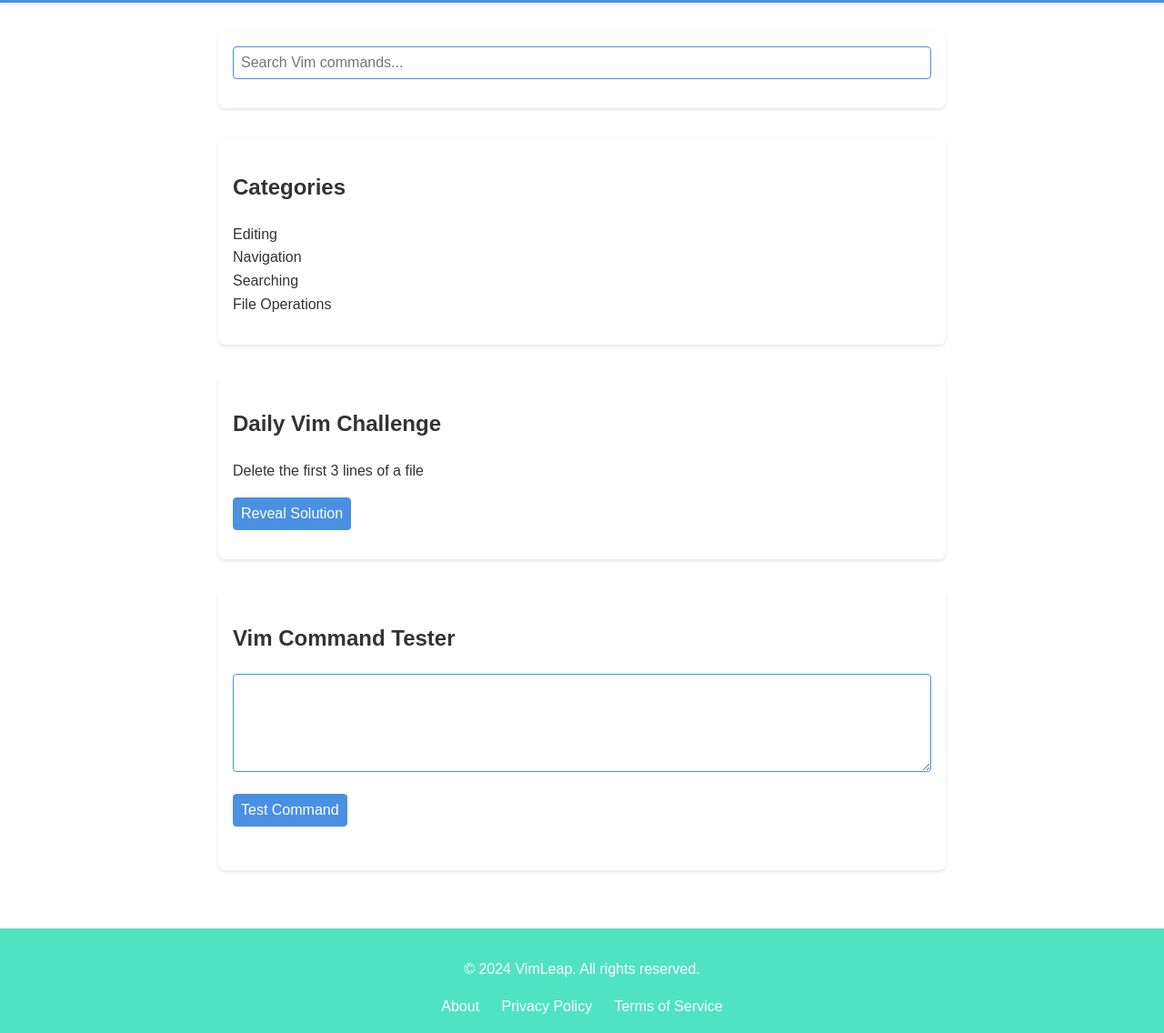
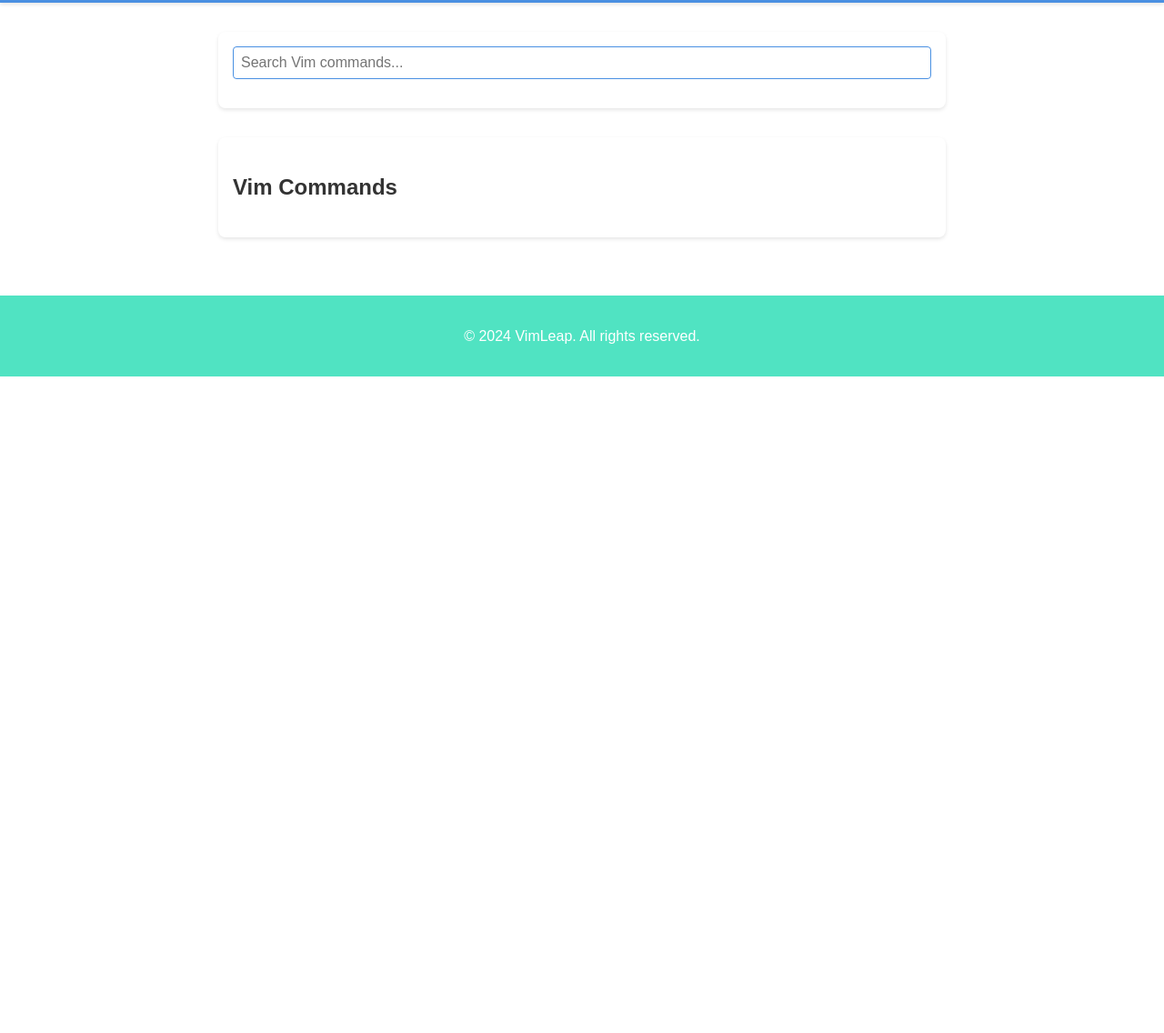
Before and after one commit to Mohamed-AH/VimLeap, a plain HTML site: page index.html in a window 1280 px wide. Shown: the part 196-1332 px from the top of the page at 91% size. After the commit the page ends 800 px from the top, so only its background shows below. Drawn offline with Linux system fonts and the light colour scheme.

Commit message:
Update index.html

```diff
--- a/index.html
+++ b/index.html
@@ -5,7 +5,7 @@
     <meta name="viewport" content="width=device-width, initial-scale=1.0">
     <title>VimLeap - Master Vim Commands</title>
     <link rel="stylesheet" href="styles.css">
-    <meta name="description" content="VimLeap: Leap forward in your Vim skills. A comprehensive Vim cheat sheet with interactive examples and daily challenges for developers.">
+    <meta name="description" content="VimLeap: Leap forward in your Vim skills. A comprehensive Vim cheat sheet for developers.">
     <link rel="manifest" href="manifest.json">
     <link rel="icon" href="favicon.ico" type="image/x-icon">
 </head>
@@ -25,36 +25,16 @@
     <main>
         <section id="search">
             <input type="text" id="searchInput" placeholder="Search Vim commands..." aria-label="Search Vim commands">
-            <div id="searchResults" aria-live="polite"></div>
         </section>
 
-        <section id="categories">
-            <h2>Categories</h2>
-            <ul id="categoryList"></ul>
-        </section>
-
-        <section id="dailyChallenge">
-            <h2>Daily Vim Challenge</h2>
-            <p id="challengeDescription"></p>
-            <button id="revealSolution">Reveal Solution</button>
-            <p id="challengeSolution" hidden></p>
-        </section>
-
-        <section id="commandTester">
-            <h2>Vim Command Tester</h2>
-            <textarea id="testArea" rows="5" cols="50" aria-label="Test your Vim commands here"></textarea>
-            <button id="testCommand">Test Command</button>
-            <p id="testResult" aria-live="polite"></p>
+        <section id="commandList">
+            <h2>Vim Commands</h2>
+            <div id="commandResults"></div>
         </section>
     </main>
 
     <footer>
         <p>&copy; 2024 VimLeap. All rights reserved.</p>
-        <nav>
-            <a href="#about">About</a>
-            <a href="#privacy">Privacy Policy</a>
-            <a href="#terms">Terms of Service</a>
-        </nav>
     </footer>
 
     <script src="script.js"></script>
```
